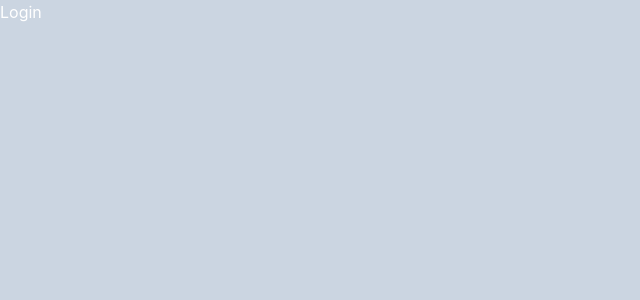
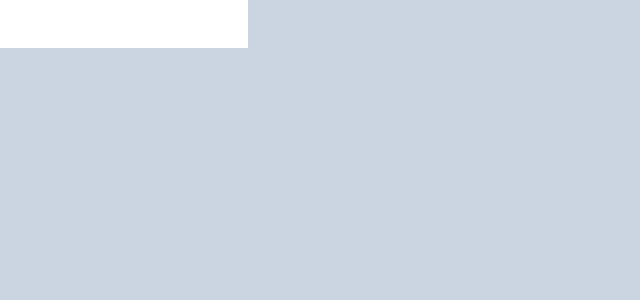
Before and after one commit to FrankHup/react-firebase-app, a React (Create React App) app: page /login in a window 1280 px wide. Shown: the top 300 px of the page, without its empty margins (0-640 px from the left). Built offline with nearby package versions, Linux system fonts and the light colour scheme.

Commit message:
user-authentication

```diff
--- a/src/App.js
+++ b/src/App.js
@@ -3,16 +3,18 @@ import { Route, Routes } from "react-router-dom";
 import { Home } from "./components/Home";
 import { Login } from "./components/Login";
 import { Register } from "./components/Register";
-import "./App.css";
+import { AuthProvider } from "./context/AuthContext";
 
 function App() {
   return (
     <div className="bg-slate-300 h-screen text-white flex">
+      <AuthProvider>
         <Routes>
           <Route path="/" element={<Home />} />
           <Route path="/login" element={<Login />} />
           <Route path="/register" element={<Register />} />
         </Routes>
+        </AuthProvider>
 
     </div>
   );
--- a/src/components/Home.js
+++ b/src/components/Home.js
@@ -1,3 +1,8 @@
+//import {useContext} from 'react';
+//import {context, useAuth} from '../context/AuthContext';
+
 export function Home(){
+    //const {user}= useAuth()
+    //console.log(user)
     return <div>Home</div>;
 }
--- a/src/components/Login.js
+++ b/src/components/Login.js
@@ -1,3 +1,11 @@
+ import { useState } from "react";
  export function Login(){
-    return <div>Login</div>;
+   const[user, setUser]= useState({email:"", password: ""});  //estado del usuario y su función para actualizarlo
+    return <div>
+
+      <form>
+         <input type="email" name="email" id="email"/><br/>
+         <input type="password" name="password" id="password"/><br/>
+      </form>
+      </div>;
  }
--- /dev/null
+++ b/src/context/AuthContext.js
@@ -0,0 +1,19 @@
+import {createContext, useContext} from "react";
+
+export const AuthContext =createContext();
+
+export const useAuth=()=>{
+const context= useContext(AuthContext)
+if(!context){
+throw new Error('useAuth debe usarse dentro de AuthProvider')
+}
+return context
+}
+export function AuthProvider({children}){
+    const user = {
+        login:true,
+    };
+    return<AuthContext.Provider value={{user}}>
+          {children}
+        </AuthContext.Provider>
+}
```
